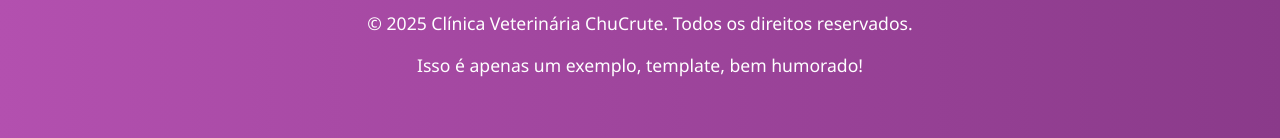
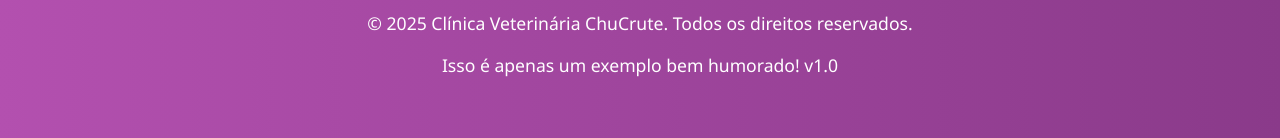
Before and after one commit to samelfero/site_veterinaria, a plain HTML site: page index.html in a window 1280 px wide. Shown: the part 4473-4611 px from the top of the page. Drawn offline with Linux system fonts and the light colour scheme.

Commit message:
Update index.html

```diff
--- a/index.html
+++ b/index.html
@@ -138,7 +138,7 @@
 		<!-- Mantendo o restante do rodapé original -->
 		<p>🐾 Horário de Atendimento: Seg-Sex 8h-19h | Sáb 9h-13h 🐾</p>
 		<p>&copy; 2025 Clínica Veterinária ChuCrute. Todos os direitos reservados.</p>
-		<p>Isso é apenas um exemplo, template, bem humorado!</p>
+		<p>Isso é apenas um exemplo bem humorado! v1.0</p>
 	</footer>
 
     <!-- Ícone Flutuante do WhatsApp -->
```
